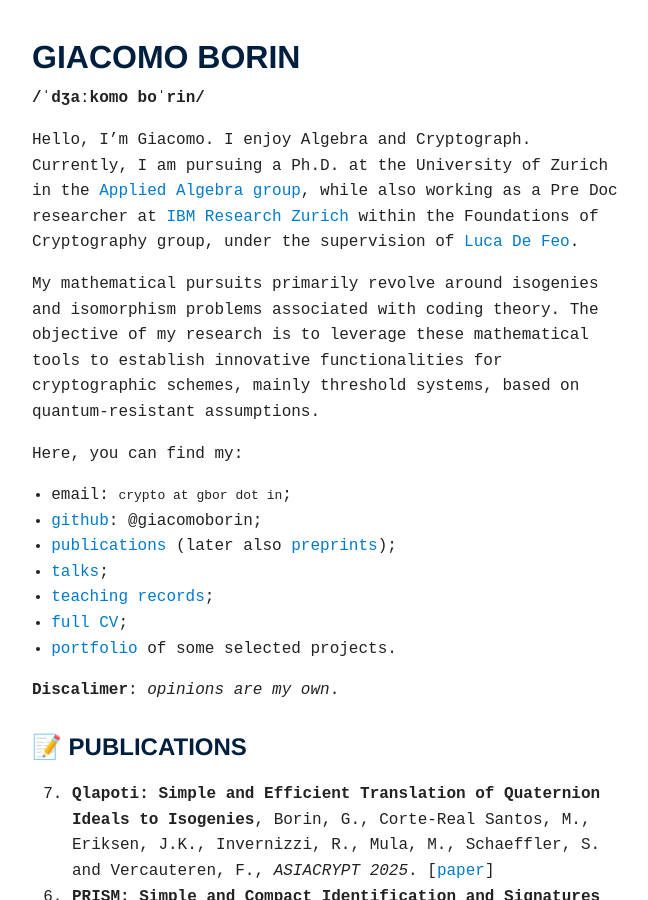
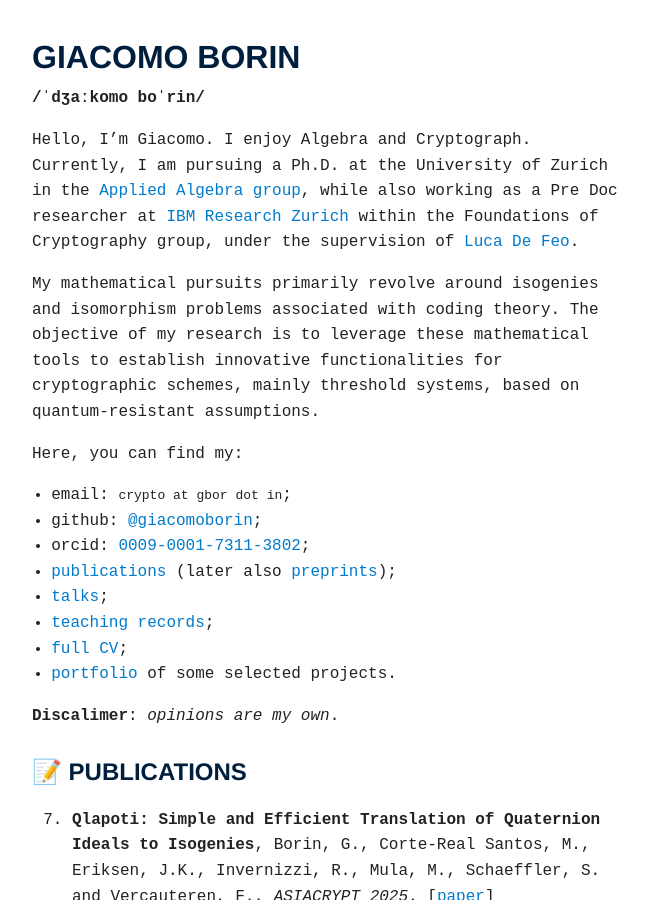
Before and after one commit to giacomoborin/giacomoborin.github.io, a Jekyll site: the page built from index.md, in a window 1280 px wide and 900 px high. Shown: the whole window, without its empty margins (308-956 px from the left). Built offline with Jekyll 4.4.1, drawn with Linux system fonts in a browser that asks for light colours.

Commit message:
added orcid

```diff
--- a/index.md
+++ b/index.md
@@ -20,7 +20,8 @@ assumptions.
 
 Here, you can find my:
 - email: `crypto at gbor dot in`;
-- [github](https://github.com/giacomoborin): @giacomoborin;
+- github: [@giacomoborin](https://github.com/giacomoborin);
+- orcid: [0009-0001-7311-3802](https://orcid.org/0009-0001-7311-3802);
 - [publications](#pubs) (later also [preprints](#preprints));
 - [talks](#talks);
 - [teaching records](#teach);
```
